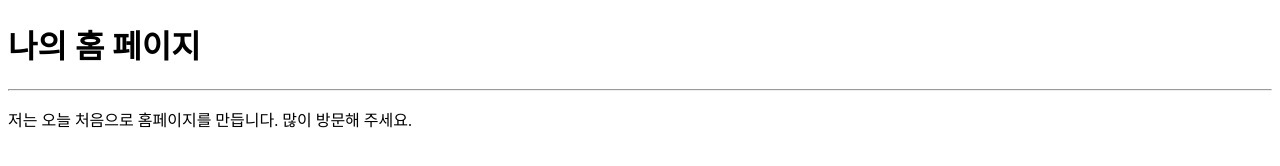
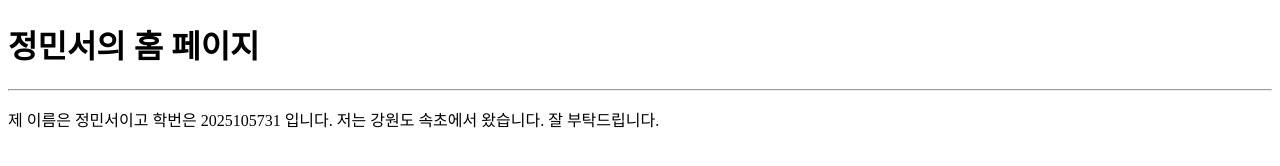
Before and after one commit to minseo427/webcontents, a plain HTML site: page hello.html in a window 1280 px wide. Drawn offline with Linux system fonts and the light colour scheme.

Commit message:
Update hello.html

```diff
--- a/hello.html
+++ b/hello.html
@@ -5,11 +5,12 @@
 <title>처음입니다.</title>
 </head>
 <body>
-<h1>나의 홈 페이지</h1>
+<h1>정민서의 홈 페이지</h1>
 <hr>
 <p>
-저는 오늘 처음으로 홈페이지를 만듭니다.
-많이 방문해 주세요.
+제 이름은 정민서이고 학번은 2025105731 입니다.
+저는 강원도 속초에서 왔습니다.
+잘 부탁드립니다.
 </p>
 </body>
 </html>
```
